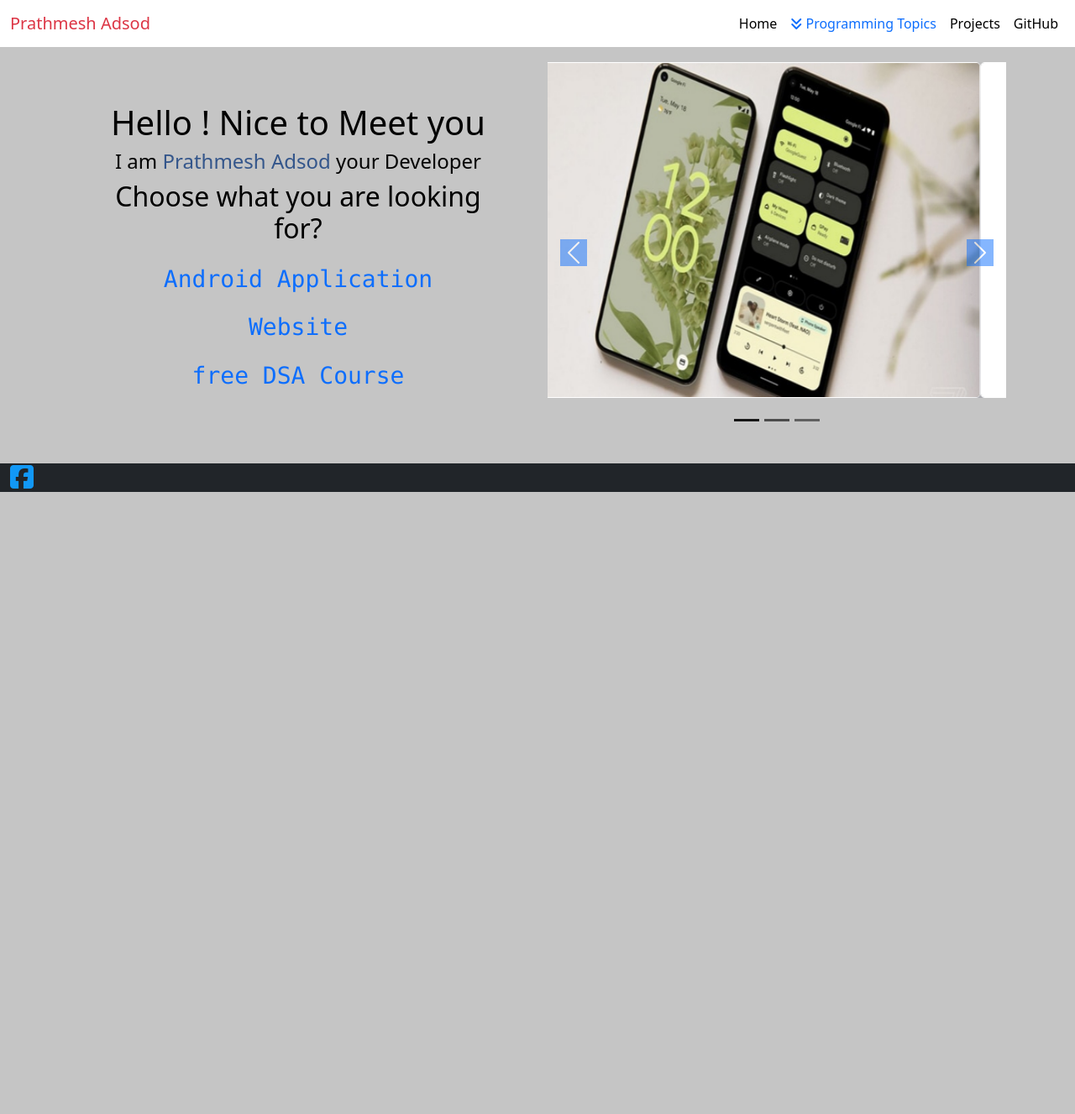
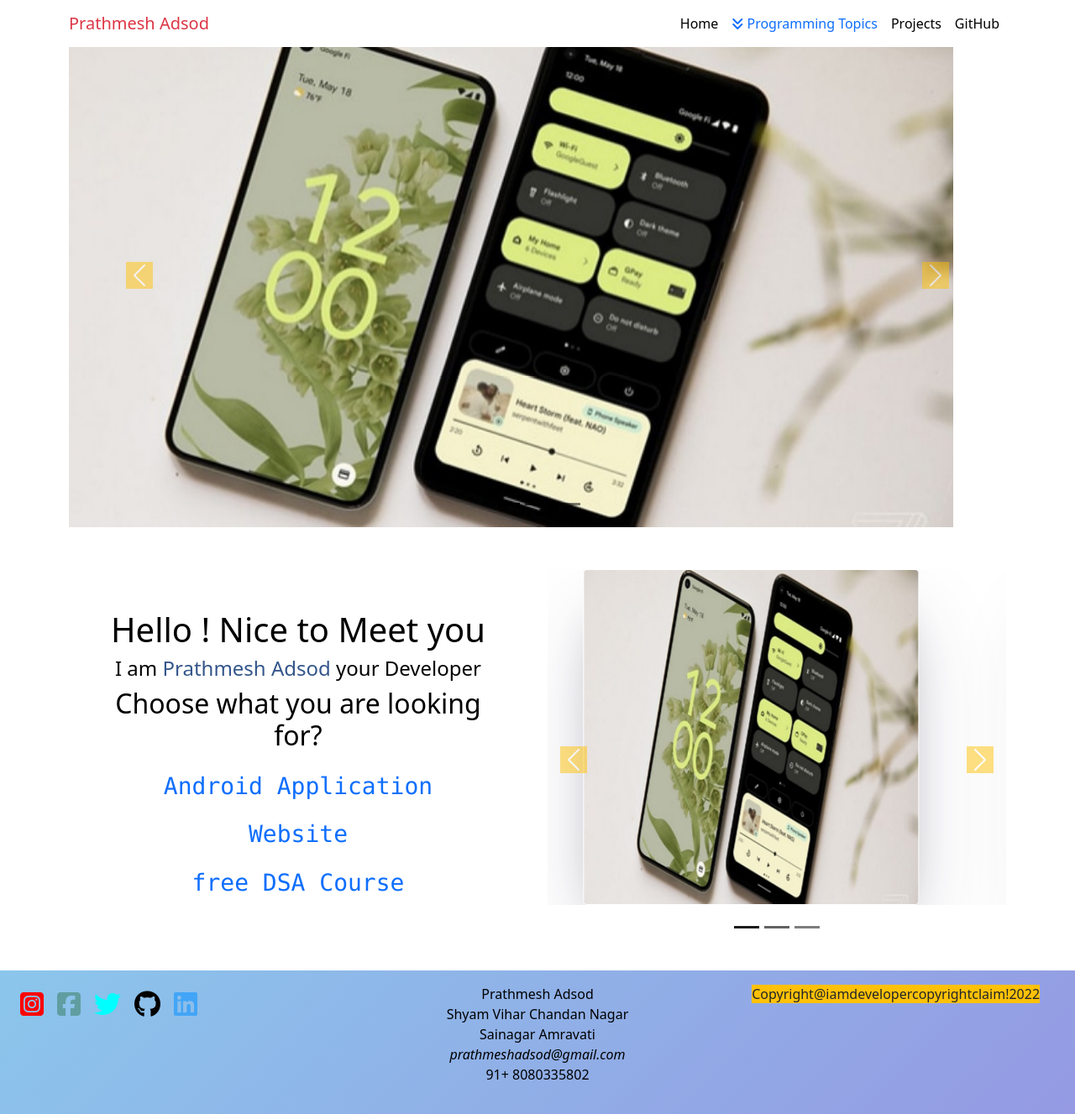
Before and after one commit to PrathmeshAdsod/Portfolio-Website-Prathmesh-Adsod, a plain HTML site: page index.html in a window 1280 px wide. Shown: the top 1327 px of the page at 84% size. Before the commit the page ends 800 px from the top, so only its background shows below. Drawn offline with nearby package versions, Linux system fonts and the light colour scheme.

Commit message:
first impression

```diff
--- a/css/index.css
+++ b/css/index.css
@@ -7,15 +7,16 @@ nav {
     background-color: #ffffff;
 }
 
-body{
-    background-color: #C5C5C5;
-}
 
 #navtoggler li a {
     color: rgb(0, 0, 0);
 }
 #navtoggler li a:hover{
     color: #00c1f1;
+}
+
+.my-images img{
+    height: 600px;
 }
 
 .custom-back{
@@ -49,7 +50,12 @@ body{
 
 }
 
+footer {
+    background-color: #8BC6EC;
+background-image: linear-gradient(135deg, #8BC6EC 0%, #9599E2 100%);
+    height: 100%;
+    margin-bottom: 0;
+}
 .footer-icons .fab{
     color: #1298F6;
-
 }
--- a/index.html
+++ b/index.html
@@ -22,7 +22,7 @@
 
 <body>
 
-    <nav class="navbar navbar-expand-md mb-5 container-fluid fixed-top navbar-light">
+    <nav class="navbar navbar-expand-md mb-5 container fixed-top navbar-light">
 
         <a href="#" class="text-danger navbar-brand">Prathmesh Adsod</a>
 
@@ -85,6 +85,47 @@
     </nav>
     <br>
 
+    <div class="container mt-6 my-1 my-images">
+        <div id="demo2" class="carousel slide col-lg-12" data-bs-ride="carousel">
+
+            <!-- Indicators/dots -->
+            <div class="carousel-indicators">
+                <button style="background-color: #000000;" type="button" data-bs-target="#demo2" data-bs-slide-to="0"
+                    class="active"></button>
+                <button style="background-color: #000000;" type="button" data-bs-target="#demo2"
+                    data-bs-slide-to="1"></button>
+                <button style="background-color: #000000;" type="button" data-bs-target="#demo2"
+                    data-bs-slide-to="2"></button>
+            </div>
+
+            <!-- The slideshow/carousel -->
+            <div class="carousel-inner">
+                <div class="carousel-item active">
+                    <img src="/images/android2.jpg" alt="image" class="d-block w-100">
+                </div>
+                <div class="carousel-item">
+                    <img src="/images/back2.jpg" alt="second image" class="d-block w-100">
+                </div>
+                <div class="carousel-item">
+                    <img src="/images/back3.jpg" alt="thirs image" class="d-block w-100">
+                </div>
+            </div>
+
+            <!-- Left and right controls/icons -->
+            <button class="carousel-control-prev" type="button" data-bs-target="#demo2" data-bs-slide="prev">
+                <span class="carousel-control-prev-icon bg-warning"></span>
+            </button>
+            <button class="carousel-control-next" type="button" data-bs-target="#demo2" data-bs-slide="next">
+                <span class="carousel-control-next-icon bg-warning"></span>
+            </button>
+        </div>
+
+    </div>
+
+
+
+
+
 
     <!--  Using Grid   -->
     <div class="container">
@@ -110,30 +151,33 @@
 
                 <!-- Indicators/dots -->
                 <div class="carousel-indicators">
-                    <button style="background-color: #000000;" type="button" data-bs-target="#demo" data-bs-slide-to="0" class="active"></button>
-                    <button style="background-color: #000000;" type="button" data-bs-target="#demo" data-bs-slide-to="1"></button>
-                    <button style="background-color: #000000;" type="button" data-bs-target="#demo" data-bs-slide-to="2"></button>
+                    <button style="background-color: #000000;" type="button" data-bs-target="#demo" data-bs-slide-to="0"
+                        class="active"></button>
+                    <button style="background-color: #000000;" type="button" data-bs-target="#demo"
+                        data-bs-slide-to="1"></button>
+                    <button style="background-color: #000000;" type="button" data-bs-target="#demo"
+                        data-bs-slide-to="2"></button>
                 </div>
 
                 <!-- The slideshow/carousel -->
                 <div class="carousel-inner">
                     <div class="carousel-item active">
-                        <img src="/images/android2.jpg" alt="image" class="d-block w-100">
+                        <img src="/images/android2.jpg" alt="image" class="d-block">
                     </div>
                     <div class="carousel-item">
-                        <img src="/images/back2.jpg" alt="second image" class="d-block w-100">
+                        <img src="/images/back2.jpg" alt="second image" class="d-block">
                     </div>
                     <div class="carousel-item">
-                        <img src="/images/back3.jpg" alt="thirs image" class="d-block w-100">
+                        <img src="/images/back3.jpg" alt="thirs image" class="d-block">
                     </div>
                 </div>
 
                 <!-- Left and right controls/icons -->
                 <button class="carousel-control-prev" type="button" data-bs-target="#demo" data-bs-slide="prev">
-                    <span class="carousel-control-prev-icon bg-primary"></span>
+                    <span class="carousel-control-prev-icon bg-warning"></span>
                 </button>
                 <button class="carousel-control-next" type="button" data-bs-target="#demo" data-bs-slide="next">
-                    <span class="carousel-control-next-icon bg-primary"></span>
+                    <span class="carousel-control-next-icon bg-warning"></span>
                 </button>
             </div>
 
@@ -143,20 +187,42 @@
 
 
 
-    <footer class="container-fluid mt-4 my-3 bg-dark">
+    <footer class="container-fluid mt-4 my-3 bg-secondary">
         <div class="row">
 
-            <div class="col-md-3 footer-icons ml-5">
-                <i class="fab fa-facebook-square fa-2x" style="user-select: auto;"></i>
+            <div class="col-md-4 footer-icons ml-5 d-flex  p-3">
+                <i>
+                    <a href="#"  style="color: red;" class="fab fa-instagram-square fa-2x p-2 nav-link"></a>
+                </i>
+                <i>
+                    <a href="#" class="fab fa-facebook-square fa-2x p-2 nav-link" style="user-select: auto;color: cadetblue;"></a>
+                </i>
+                <i>
+                    <a href="#" class="fab fa-twitter fa-2x p-2 nav-link" style="color: aqua;"></a>
+                </i>
+                <i>
+                    <a href="#" class="fab fa-github fa-2x p-2 nav-link" style="color: #000000;"></a>
+                </i>
+                <i>
+                    <a href="#"  class="fab fa-linkedin fa-2x p-2 nav-link" style="color: rgb(66, 165, 247);"></a>
+                </i>
             </div>
-            <div class="col-md-4">
-
+            <div class="col-md-4 p-3 text-center">
+                <address style="color: rgb(0, 0, 0);">
+                    Prathmesh Adsod<br>
+                    Shyam Vihar Chandan Nagar<br>
+                    Sainagar Amravati<br>
+                    <i>prathmeshadsod@gmail.com</i><br>
+                    91+ 8080335802
+                    </address>
             </div>
-            <div class="col-md-5">
-
+            <div class="col-md-4 p-3 text-center">
+                <span class="h6 text-center bg-warning" >Copyright@iamdevelopercopyrightclaim!2022</span>
             </div>
 
         </div>
+        <br>
+
     </footer>
 
 
```
